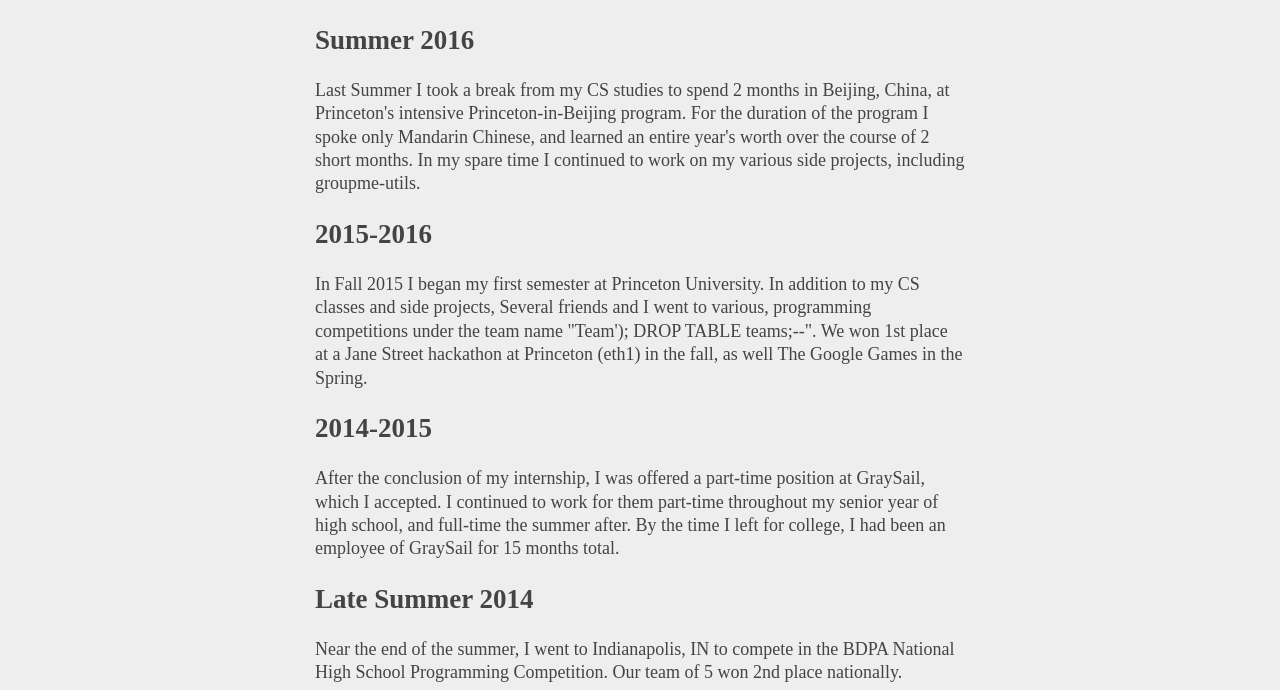
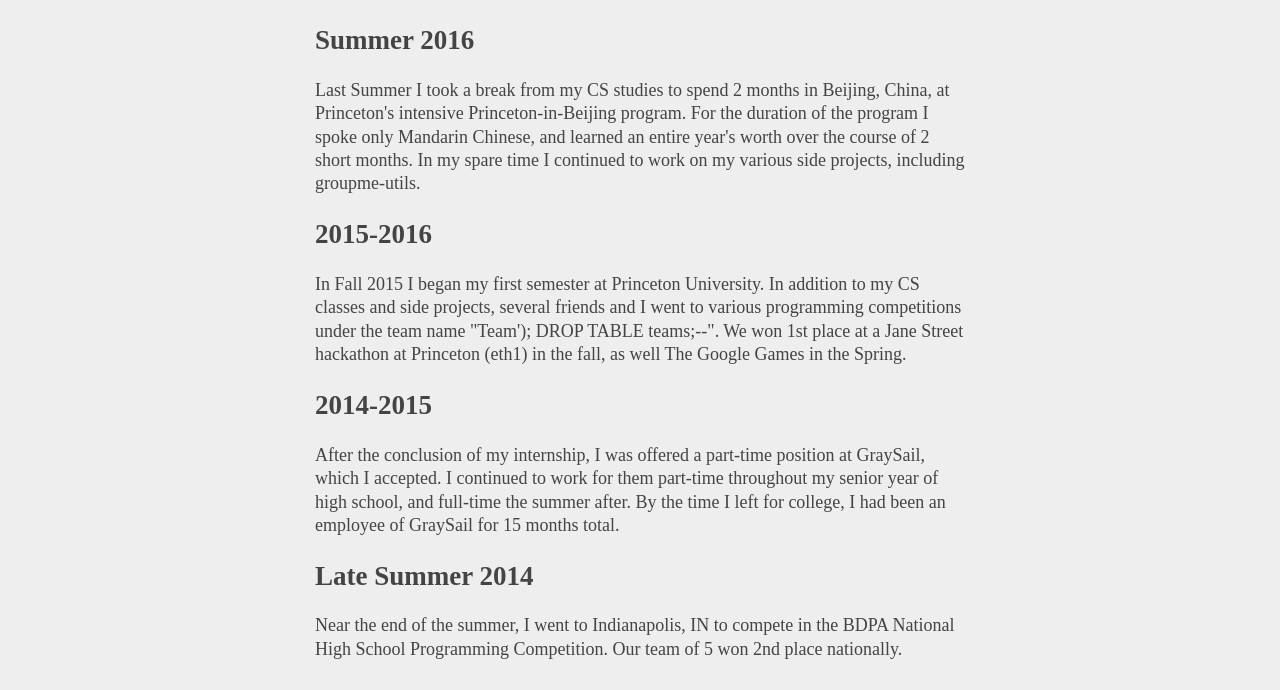
Before and after one commit to TheGuyWithTheFace/TheGuyWithTheFace.github.io, a plain HTML site: page story.html in a window 1280 px wide. Shown: the part 66-756 px from the top of the page. Drawn offline with Linux system fonts and the light colour scheme.

Commit message:
Correct minor text issues
Extra comma and unecessary capitalization.

```diff
--- a/story.html
+++ b/story.html
@@ -34,7 +34,7 @@
                 <h2>2015-2016</h2>
                 <p>
                     In Fall 2015 I began my first semester at Princeton University. In addition to
-                    my CS classes and side projects, Several friends and I went to various,
+                    my CS classes and side projects, several friends and I went to various
                     programming competitions under the team name "Team'); DROP TABLE teams;--". We
                     won 1st place at a Jane Street hackathon at Princeton (eth1) in the fall, as
                     well The Google Games in the Spring.
```
